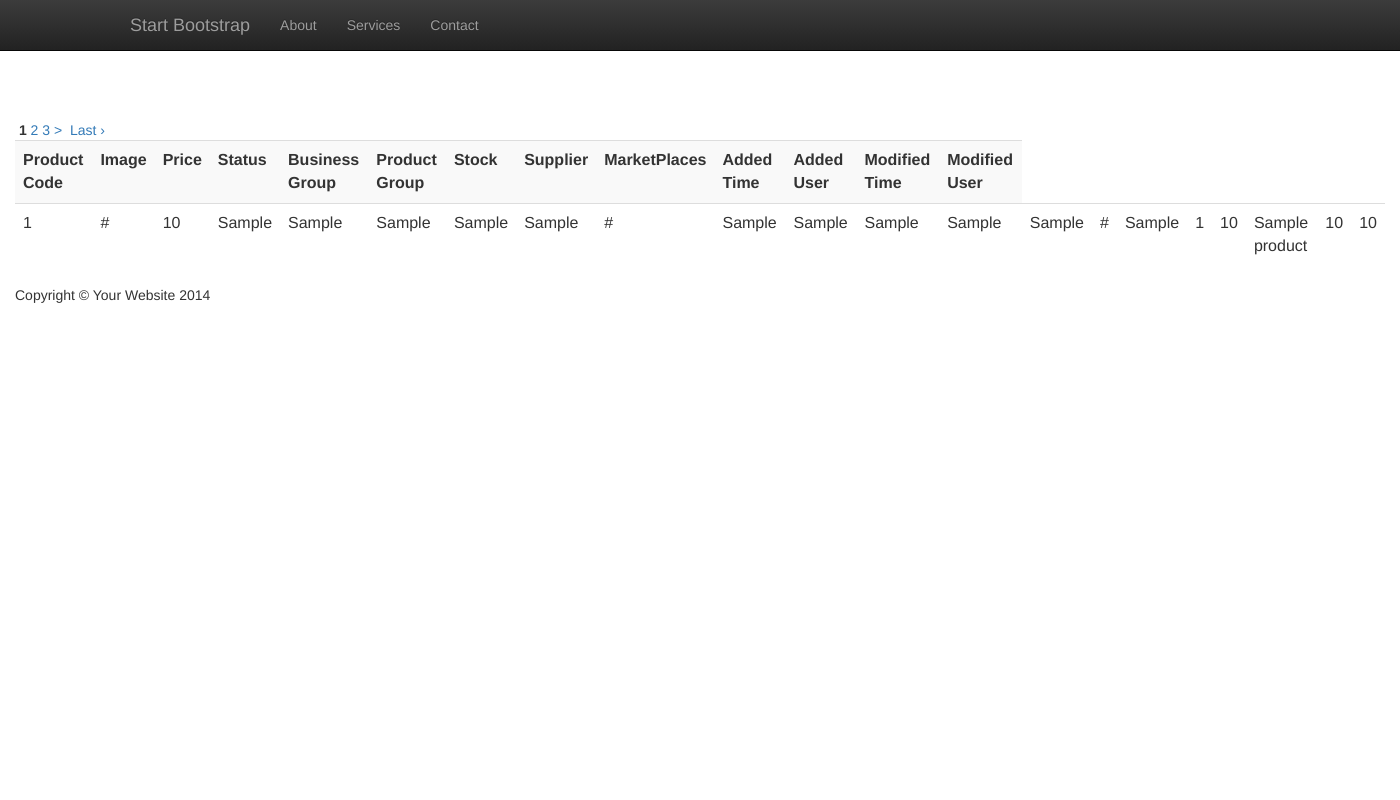
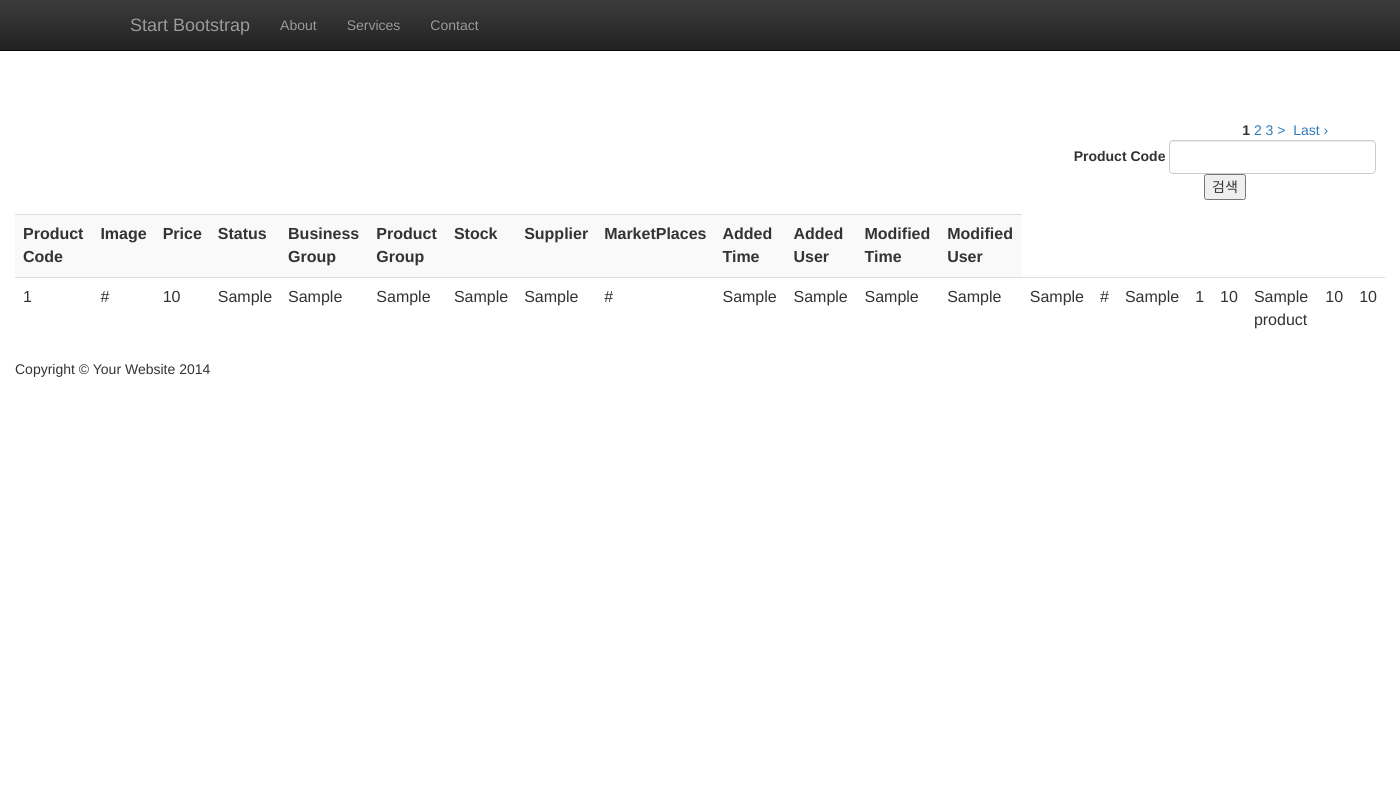
Before and after one commit to sharpscar/shop, a CodeIgniter app: page /shop/index.php/products/lists in a window 1400 px wide. Run offline with CodeIgniter, Linux system fonts and the light colour scheme; tables that the repository leaves empty or names only in its code hold one stand-in row (values such as "Sample post"); some libraries are stand-ins or nearby versions.

Commit message:
페이징, 검색(product code) 까지 완료

```diff
--- a/application/controllers/products.php
+++ b/application/controllers/products.php
@@ -10,31 +10,35 @@ class Products extends CI_Controller {
 
 	function lists()
 	{
+		$search_word = $page_url = '';
+		$uri_segment = 4;
+		$uri_array = $this->segment_explode($this->uri->uri_string());
+
+		if(in_array('q', $uri_array)){
+			$search_word = urldecode($this->url_explode($uri_array,'q'));
+
+			//페이지네이션용 주소
+			 $page_url = '/q/'.$search_word;
+			 $uri_segment =6;
+		}
 		$this->load->library('pagination');
-		$uri_segment = 5;
-		$search_word = '';
-		$config['base_url'] = 'http://localhost/shop/index.php/products/lists/';
-		$config['total_rows'] = 1700;
+
+		$config['base_url'] = 'http://localhost/shop/index.php/products/lists/'.$page_url.'/page/';
+		#게시물의 전체 갯수 지금은 몇개인지 알고있다 추후 주석대로 변경.
+		$config['total_rows'] = 1700; # $this->modelName->get_list($this->uri->segment(1),'count','','',$search_word);
 		$config['per_page'] = 10;
-		$config['uri_segment'] = 3;
-		$configp['num_links'] =0;
+		$config['uri_segment'] = $uri_segment;
+
 		$this->pagination->initialize($config);
 		//주소중에서 q(검색어) 세그먼트가 있는지 검사하기 위해 주소를 배열로 변환
-		$uri_array = $this->segment_explode($this->uri->uri_string());
-		#var_dump($uri_array);
-		$uri_array[3] = isset($uri_array[3])? $uri_array[3]:0 ;
 
-		// if( in_array('q', $uri_array) ) {
-		// 	//주소에 검색어가 있을 경우의 처리. 즉 검색시
-		// 	$search_word = urldecode($this->url_explode($uri_array, 'q'));
-		//
-		// 	//페이지네이션용 주소
-		// 	$page_url = '/q/'.$search_word;
-		// 	$uri_segment = 7;
-		// }
+		#var_dump($this->uri->uri_string());
+		#$uri_array[3] = isset($uri_array[3])? $uri_array[3]:0 ;
 
+
+		$data['pagination'] = $this->pagination->create_links();
 		//게시판 목록을 불러오기 위한 offset, limit 값 가져오기
-		$data['page'] = $page = $this->uri->segment(3,1);
+		$data['page'] = $page = $this->uri->segment( $uri_segment,1);
 
 		var_dump($page);
 
@@ -48,16 +52,18 @@ class Products extends CI_Controller {
 		}
 
 		$limit = $config['per_page'];
-		$data['pagination'] = $this->pagination->create_links();
-		$data['list'] = $this->product->get_list('products', '', $start, $limit, $search_word);
+		#$data['pagination'] = $this->pagination->create_links();
+		$data['list'] = $this->product->get_list($this->uri->segment(1), '', $start, $limit, $search_word);
 
-
-
+		// var_dump($this->uri->segment(0));
 
 		$this->load->view('header');
 		$this->load->view('product', $data);
 		$this->load->view('footer');
 	}
+
+
+
 	//필요한 양만큼 리스트에 넣어준다.
 	function list_mount($mount){
 		$start = 0; $limit = $mount; $search_word='';
@@ -67,19 +73,33 @@ class Products extends CI_Controller {
 	 function index()
 	{
 
-				$result = $this->product->gets();
-				#var_dump($result);
-
-				$this->load->library('pagination');
-
-
-				// echo "<Br><Br><Br><Br><Br><Br><Br><Br>";
-				// echo($data['pagination']);
-				$this->load->view('header');
-				$this->load->view('product', array('result'=>$result));
-				$this->load->view('footer');
+				// $result = $this->product->gets();
+				// $this->load->view('header');
+				// $this->load->view('product', array('result'=>$result));
+				// $this->load->view('footer');
 
 	}
+
+	/**
+ * url중 키값을 구분하여 값을 가져오도록.
+ *
+ * @param Array $url : segment_explode 한 url값
+ * @param String $key : 가져오려는 값의 key
+ * @return String $url[$k] : 리턴값
+ */
+function url_explode($url, $key)
+{
+	$cnt = count($url);
+	for($i=0; $cnt>$i; $i++ )
+	{
+		if($url[$i] ==$key)
+		{
+			$k = $i+1;
+			return $url[$k];
+		}
+	}
+}
+
 
 	/**
  * HTTP의 URL을 "/"를 Delimiter로 사용하여 배열로 바꾸어 리턴한다.
--- a/application/models/product.php
+++ b/application/models/product.php
@@ -15,12 +15,14 @@
 
 		function get_list($table = 'products', $type='', $offset='',$limit='',$search_word=''){
 
-				// $sword= ' where 1=1';
-				//검색어가 있을경우 검색구현시 다시 구현할 예정
-				// if($search_word!= '')
-					// {
-						#$sword = ' where 검색하고자하는 필드명  like "% ' .$search_word . '%" or 검색하고자하는 필드명2  like "%' .$search_word. '%" ';
-					// }
+				 $sword= ' where 1=1';
+
+				 if($search_word!= '')
+					 {
+						$sword = " where `Product Code`  like '%".$search_word ."%' ";
+					 }
+
+
 				$limit_query ='';
 
 				//페이징 처리를 해야하는 경우
@@ -31,18 +33,20 @@
 
 				#$table = 'products';
 
-				$sql = " select * from " . $table . $limit_query ;
+				$sql = " select * from " . $table .$sword.  $limit_query ;
 
 				var_dump($sql);
 
 				$query = $this->db->query($sql);
 
 				//개시물 수만 반환 하는경우
-				// if($type == 'count'){
-				// 	$result = $query-> num_rows();
-				// }else{
+				if($type == 'count')
+				{
+					$result = $query-> num_rows();
+				}else
+				{
 				$result = $query-> result();
-				// }
+			  }
 				return $result;
 		}
 	}
--- a/application/views/header.php
+++ b/application/views/header.php
@@ -18,6 +18,7 @@
 <link rel="stylesheet" href="https://maxcdn.bootstrapcdn.com/bootstrap/3.3.5/css/bootstrap-theme.min.css">
 
 <!-- Latest compiled and minified JavaScript -->
+<script src="https://ajax.googleapis.com/ajax/libs/jquery/1.11.3/jquery.min.js"></script>
 <script src="https://maxcdn.bootstrapcdn.com/bootstrap/3.3.5/js/bootstrap.min.js"></script>
 
 
--- a/application/views/product.php
+++ b/application/views/product.php
@@ -1,14 +1,50 @@
 <?php
 
 ?>
+<script type="text/javascript">
+		$(document).ready(function(){
+			$("#search_btn").click(function(){
+				if($('#q').val()==''){
+					alert('검색어를 입력해 주세요 Product Code');
+					return false;
+				}else{
+					var act='/shop/index.php/products/lists/q/'+$("#q").val()+'/page/1';
+					$("#search_form").attr('action',act).submit();
+				}
+			})
+		});
+</script>
 <div class="container-fluid">
 
 test page
 <br><br><br><br><br>
-<div class="">
-	<?php echo($pagination); #echo $pagination ?>
+<div class="row">
+	<div class="col-sm-10">
+
+	</div>
+
+	<div class="col-sm-2" style="text-align:center">
+			<?php echo($pagination); #echo $pagination ?>
+	</div>
+
 </div>
-<div>
+<div class="row">
+	<div class="col-sm-9">
+	</div>
+	<div class="col-sm-3" style="text-align:center">
+
+		<!-- 검색 폼  -->
+		<form class="form-inline" role="form"  method="post" id="search_form">
+			<div class="form-group">
+				<label for="usr">Product Code</label>
+				<input type="text" class="form-control" id="q" name="search_word">
+				<input type="submit" name="name" value="검색" id="search_btn">
+			</div>
+		</form>
+
+	</div>
+</div>
+<div class="row-fluid">
 	<table class="table table-striped">
 	 	<tr>
 	 		<th>Product Code</th>
```
